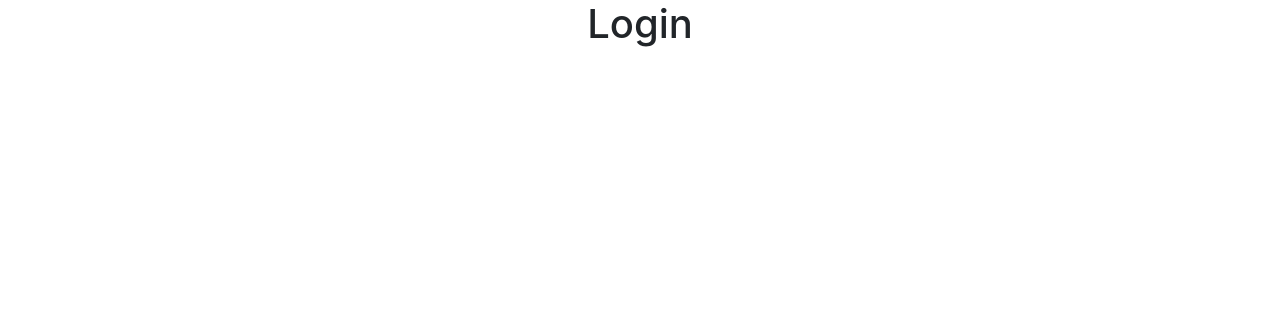
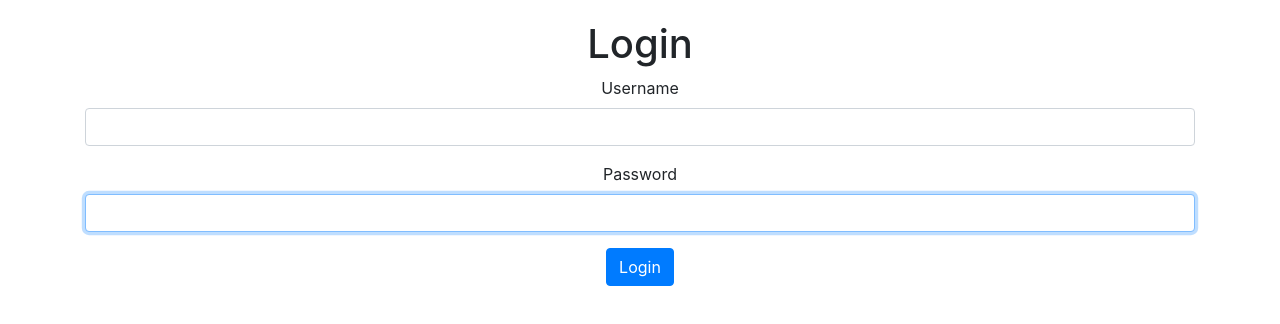
Before and after one commit to soniasoni04/Customer-Feedback-Form, a React (Create React App) app: page / in a window 1280 px wide. Shown: the top 324 px of the page. Built offline with nearby package versions, Linux system fonts and the light colour scheme.

Commit message:
added username password field

```diff
--- a/src/components/loginForm.js
+++ b/src/components/loginForm.js
@@ -4,8 +4,29 @@ class LoginForm extends Component {
   state = {};
   render() {
     return (
-      <div>
-        <h1>Login</h1>
+      <div className="container login">
+        <h1 className="">Login</h1>
+        <form>
+          <div className="form-group ">
+            <label htmlFor="username">Username</label>
+            <input
+              id="username"
+              type="text"
+              className="form-control"
+              autoFocus
+            />
+          </div>
+          <div className="form-group">
+            <label htmlFor="password">Password</label>
+            <input
+              id="password"
+              type="password"
+              className="form-control"
+              autoFocus
+            />
+          </div>
+          <button className="btn btn-primary">Login</button>
+        </form>
       </div>
     );
   }
--- a/src/index.css
+++ b/src/index.css
@@ -1,13 +1,23 @@
 body {
   margin: 0;
-  font-family: -apple-system, BlinkMacSystemFont, 'Segoe UI', 'Roboto', 'Oxygen',
-    'Ubuntu', 'Cantarell', 'Fira Sans', 'Droid Sans', 'Helvetica Neue',
+  font-family: -apple-system, BlinkMacSystemFont, "Segoe UI", "Roboto", "Oxygen",
+    "Ubuntu", "Cantarell", "Fira Sans", "Droid Sans", "Helvetica Neue",
     sans-serif;
   -webkit-font-smoothing: antialiased;
   -moz-osx-font-smoothing: grayscale;
 }
 
 code {
-  font-family: source-code-pro, Menlo, Monaco, Consolas, 'Courier New',
+  font-family: source-code-pro, Menlo, Monaco, Consolas, "Courier New",
     monospace;
 }
+
+.login {
+  text-align: auto;
+  margin: 20px;
+}
+
+/* h1 {
+  text-align: left;
+  margin-left: auto;
+} */
```
